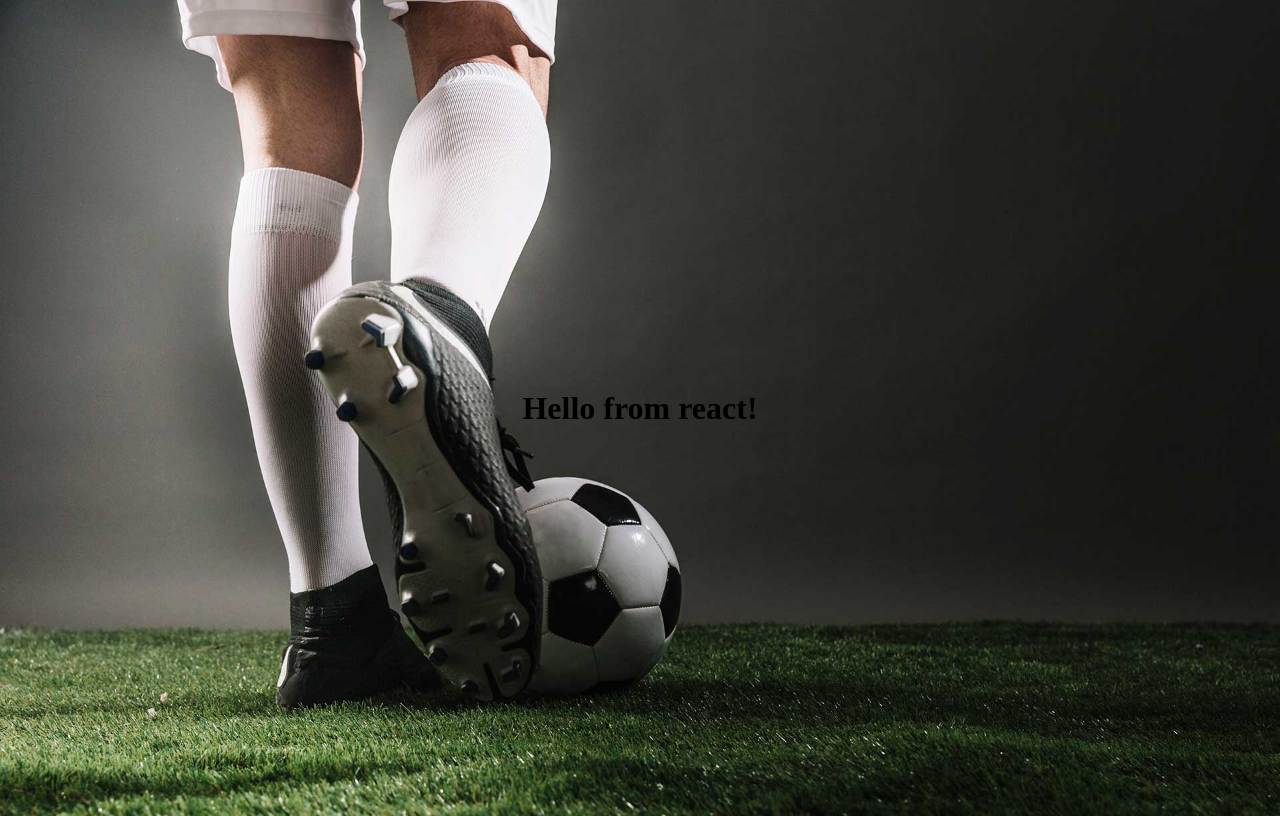
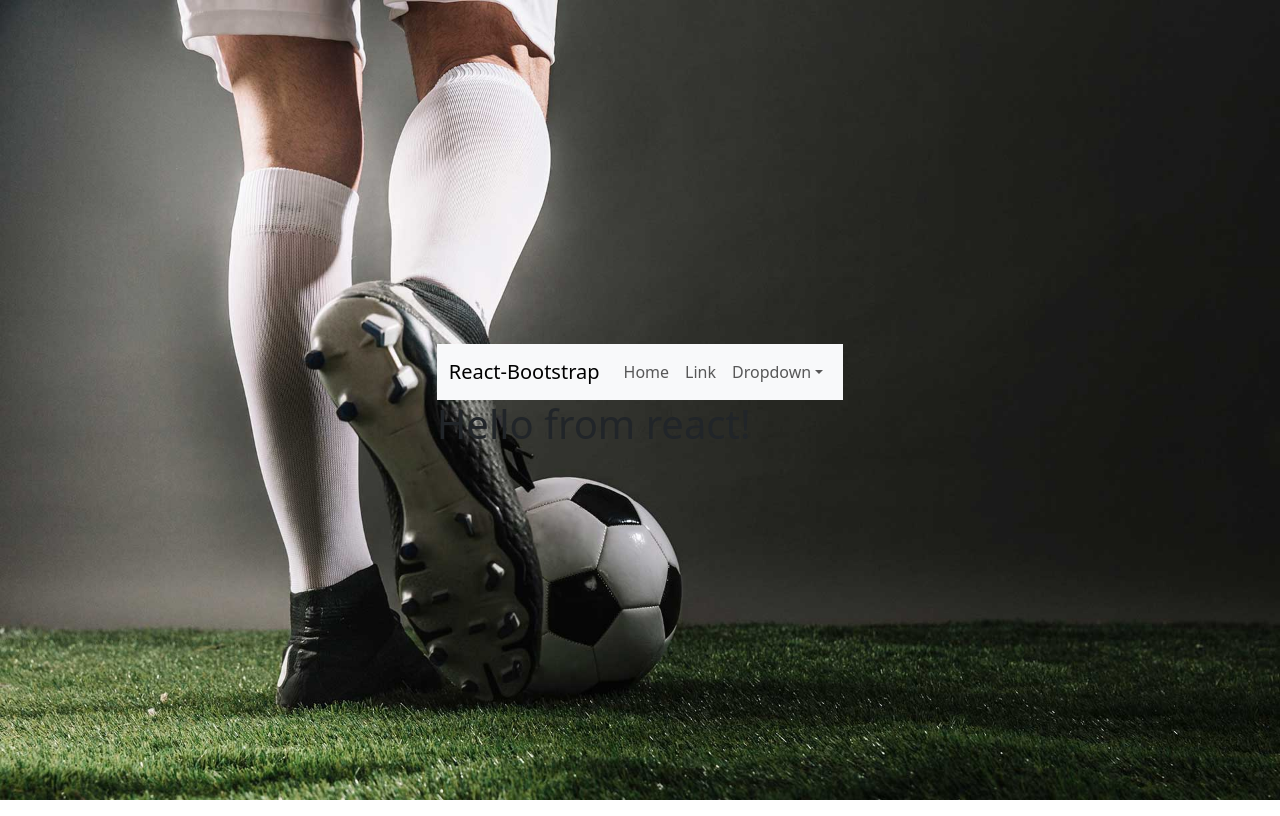
Before and after one commit to axlz21/react-project-df, a React (Vite) app in the folder client/: page / in a window 1280 px wide. Built offline with nearby package versions, Linux system fonts and the light colour scheme.

Commit message:
Added Navbar

```diff
--- a/client/package.json
+++ b/client/package.json
@@ -10,7 +10,9 @@
     "preview": "vite preview"
   },
   "dependencies": {
+    "bootstrap": "^5.3.2",
     "react": "^18.2.0",
+    "react-bootstrap": "^2.9.1",
     "react-dom": "^18.2.0"
   },
   "devDependencies": {
--- a/client/src/App.css
+++ b/client/src/App.css
@@ -1,5 +1,5 @@
 body {
-    background-image: url(../public/images/bg_1.jpg);
+    background-image: url(/images/bg_1.jpg);
     background-repeat: no-repeat;
     background-size: cover;
     display: flex;
--- a/client/src/App.jsx
+++ b/client/src/App.jsx
@@ -1,10 +1,11 @@
 import './App.css'
-
+import HeaderNav from './components/Header/Header'
+import 'bootstrap/dist/css/bootstrap.min.css';
 function App() {
 
   return (
    <>
-
+   <HeaderNav />
    <h1>Hello from react!</h1>
    </>
   )
--- a/client/src/components/Header/Header.jsx
+++ b/client/src/components/Header/Header.jsx
@@ -0,0 +1,34 @@
+import Container from 'react-bootstrap/Container';
+import Nav from 'react-bootstrap/Nav';
+import Navbar from 'react-bootstrap/Navbar';
+import NavDropdown from 'react-bootstrap/NavDropdown';
+
+function Header() {
+  return (
+    <Navbar expand="lg" className="bg-body-tertiary">
+      <Container>
+        <Navbar.Brand href="#home">React-Bootstrap</Navbar.Brand>
+        <Navbar.Toggle aria-controls="basic-navbar-nav" />
+        <Navbar.Collapse id="basic-navbar-nav">
+          <Nav className="me-auto">
+            <Nav.Link href="#home">Home</Nav.Link>
+            <Nav.Link href="#link">Link</Nav.Link>
+            <NavDropdown title="Dropdown" id="basic-nav-dropdown">
+              <NavDropdown.Item href="#action/3.1">Action</NavDropdown.Item>
+              <NavDropdown.Item href="#action/3.2">
+                Another action
+              </NavDropdown.Item>
+              <NavDropdown.Item href="#action/3.3">Something</NavDropdown.Item>
+              <NavDropdown.Divider />
+              <NavDropdown.Item href="#action/3.4">
+                Separated link
+              </NavDropdown.Item>
+            </NavDropdown>
+          </Nav>
+        </Navbar.Collapse>
+      </Container>
+    </Navbar>
+  );
+}
+
+export default Header;
```
Also changed, not shown: 1 other file (tests, documents, lock files or other folders).
